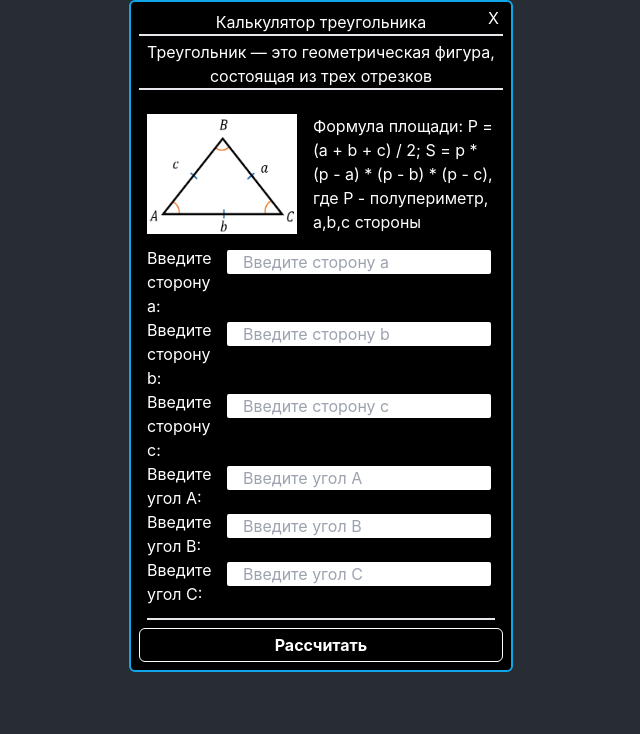
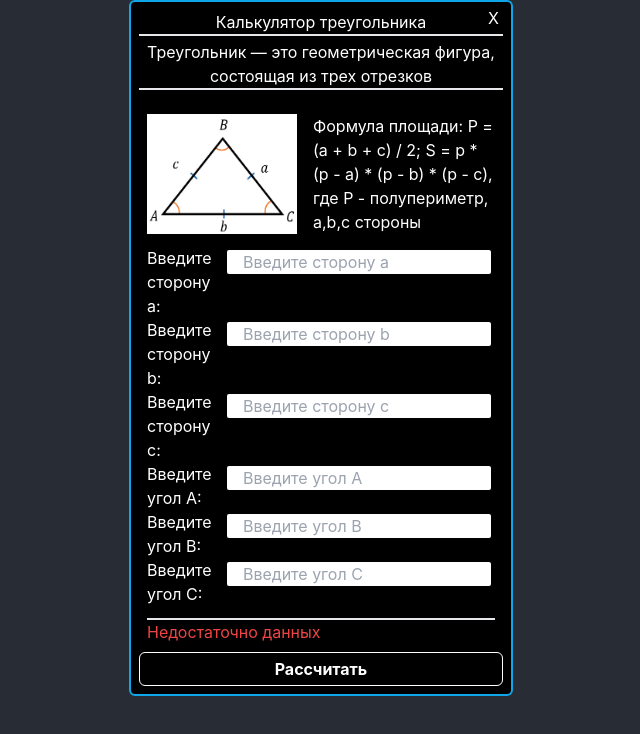
Before and after one commit to Tempo-Tempo/calc_service_front_v2, a React (Create React App) app: page /triangle in a window 1280 px wide. Both pictures are taken after a click on the button "Рассчитать". Shown: the top 734 px of the page, without its empty margins (319-959 px from the left). Built offline with nearby package versions, Linux system fonts and the light colour scheme.

Commit message:
add rules

```diff
--- a/src/components/RulesAndHelpers/HandlerTypeTriangle/RulesTypeTriangle.js
+++ b/src/components/RulesAndHelpers/HandlerTypeTriangle/RulesTypeTriangle.js
@@ -1,14 +1,18 @@
-export const RulesTypeTriangle = ({a, b, c}) => {
+export const RulesTypeTriangle = (values) => {
+   let {a, b, c, angleA, angleB, angleC} = values
    let resultText = '';
-   let errorInput = '';
-   console.log(c)
-  if(c === undefined || c === '') return;
+   let stoppper = Object.values(values).filter(q => q !== '');
+   const sumAngles = Number(angleA) + Number(angleB) + Number(angleC);
+ console.log(sumAngles !== 180 && angleA !== '' && angleB !== '' && angleC !== '')
    switch(true) {
-      case (Number(a) + Number(b)) <= Number(c) || (Number(a) + Number(c)) <= Number(b) || (Number(b) + Number(c)) <= Number(a):
-      resultText = 'Треугольника с такими сторонами не существует';
-      errorInput = c;
-      return {resultText, errorInput};
+      case (stoppper.length < 3):
+      resultText = 'Недостаточно данных';
+      return resultText;
+      case (sumAngles !== 180 && angleA !== '' && angleB !== '' && angleC !== ''):
+      resultText = "Сумма трех уголв должна быть равная 180";
+      return resultText;
       default:
       console.log('work');
    }
+   console.log(resultText)
 }
--- a/src/hooks/UseTestPost/GetCalcResult.js
+++ b/src/hooks/UseTestPost/GetCalcResult.js
@@ -2,10 +2,10 @@ import axios from "axios";
 
 export async function calc(values, fetchPath) {
    const {a, b, c, angleA, angleB, angleC} = values;
-   const sumAngles = Number(angleA) + Number(angleB) + Number(angleC);
-   let stoppper = Object.values(values).filter(q => q !== '');
-   if(stoppper.length < 3) return alert("Недостаточно значений");
-   if(sumAngles !== 180 && angleA !== '' && angleB !== '' && angleC !== '') return alert("Сумма трех уголв должна быть равная 180");
+      const sumAngles = Number(angleA) + Number(angleB) + Number(angleC);
+      let stoppper = Object.values(values).filter(q => q !== '');
+      if(stoppper.length < 3) return;
+      if(sumAngles !== 180 && angleA !== '' && angleB !== '' && angleC !== '') return;
   const result = await axios.get(`http://localhost:8080/api/v1/${fetchPath}`, {
   params: {a, b, c, angleA, angleB, angleC},
    }).then(responce => {
--- a/src/pages/figurePages/MyTriangle.jsx
+++ b/src/pages/figurePages/MyTriangle.jsx
@@ -6,6 +6,7 @@ import LinkToMain from '../../ui/LinkToMain';
 import { ErrorMessage } from '../../components/ErrorMessage';
 import { calc} from '../../hooks/UseTestPost/GetCalcResult.js';
 import MyResultsItems from '../../ui/MyResultsItems.jsx';
+import { RulesTypeTriangle } from '../../components/RulesAndHelpers/HandlerTypeTriangle/RulesTypeTriangle.js';
 
 
 const MyTriangle = () => {
@@ -23,6 +24,7 @@ const MyTriangle = () => {
          setStartValid(false)
       }, 2500);
       let result = await calc(newCalc, "triangle");
+      if(RulesTypeTriangle(newCalc)?.length) return setErrorIsNoTriangle(RulesTypeTriangle(newCalc));
       setResult(result);
    })
 
--- a/src/ui/MyResultsItems.jsx
+++ b/src/ui/MyResultsItems.jsx
@@ -4,7 +4,7 @@ const MyResultsItems = ({result, noIsTriagnle}) => {
    return (
          <div className='border-t-2 mt-3'>
                <div>
-                  {noIsTriagnle && <span className='text-green-500'>{ noIsTriagnle.resultText }</span> }
+                  {noIsTriagnle && <span className='text-red-500'>{ noIsTriagnle }</span> }
                </div>
         {result && !noIsTriagnle && <ul>
          <span className='font-bold text-lg'>Результат:</span>
```
